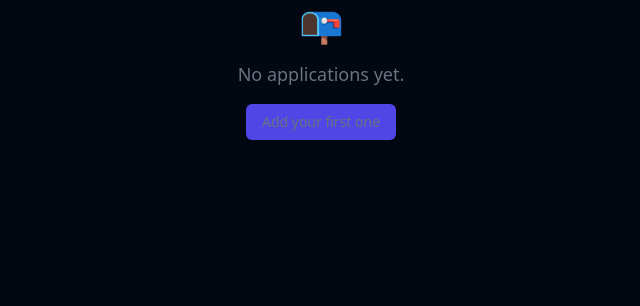
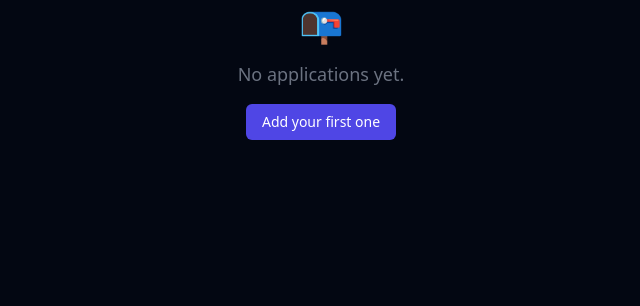
Before and after one commit to Notlvy/jobtracker, a Django app: page / in a window 1280 px wide. Shown: the part 245-551 px from the top of the page, without its empty margins (319-959 px from the left). Run offline with Django 5.2, Linux system fonts and the light colour scheme; the visitor is signed in with stand-in values (Sample User, id 1); data that the repository does not hold is empty; some libraries are stand-ins or nearby versions.

Commit message:
changed text on first application addition prompting button to white from grey for visual clarity

```diff
--- a/applications/templates/applications/list.html
+++ b/applications/templates/applications/list.html
@@ -56,7 +56,7 @@
 <div class="text-center py-20 text-gray-500">
     <p class="text-4xl mb-4">📭</p>
     <p class="text-lg">No applications yet.</p>
-    <a href="{% url 'application_create' %}" class="mt-4 inline-block bg-indigo-600 hover:bg-indigo-500 px-4 py-2 rounded-md text-sm font-medium transition">Add your first one</a>
+    <a href="{% url 'application_create' %}" class="mt-4 inline-block bg-indigo-600 hover:bg-indigo-500 px-4 py-2 rounded-md text-sm font-medium text-white transition">Add your first one</a>
 </div>
 {% endif %}
 
```
